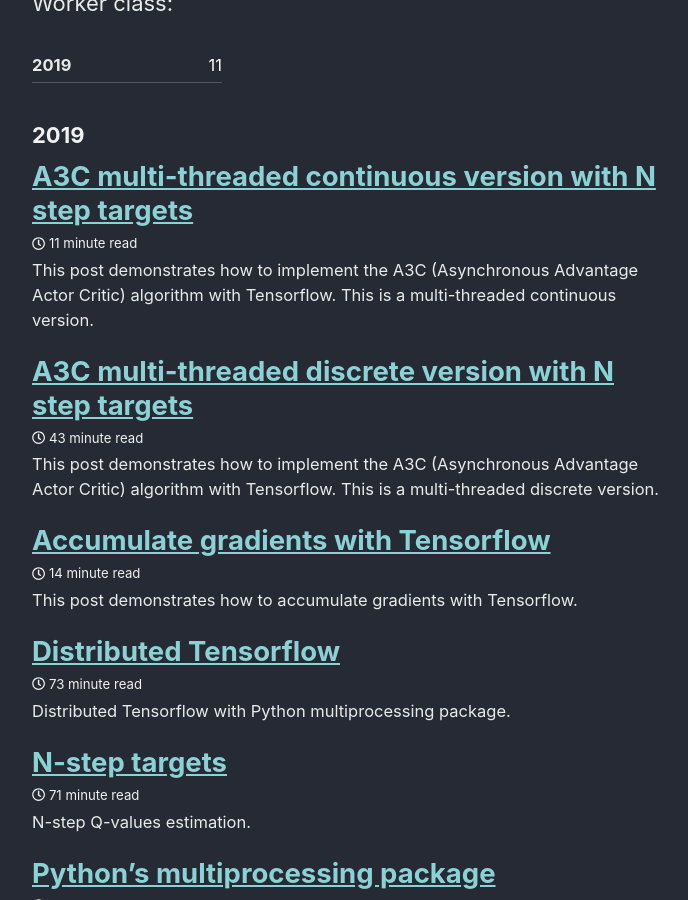
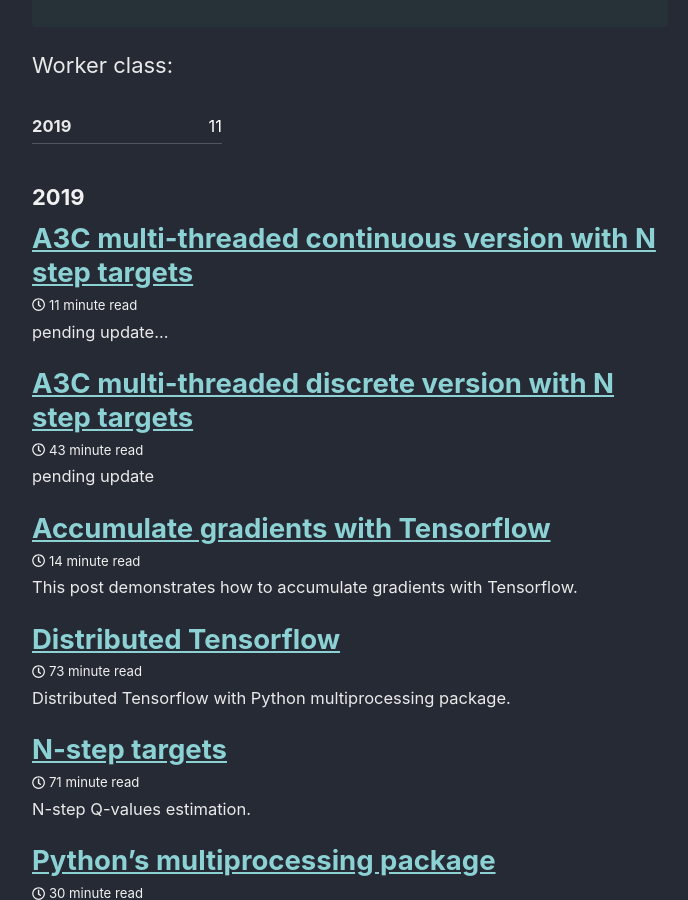
Before and after one commit to ChuaCheowHuan/ChuaCheowHuan.github.io, a Jekyll site: the page built from _posts/2019-06-14-A3C_cont_thread_nStep.md, in a window 1280 px wide and 900 px high, scrolled down 1142 px. Shown: the whole window, without its empty margins (290-978 px from the left). Built offline with Jekyll 4.4.1, drawn with Linux system fonts in a browser that asks for light colours; cached includes are drawn as plain includes; comment, search, counter and statistics services are not loaded.

```diff
--- a/_posts/2019-06-13-A3C_disc_thread_nStep.md
+++ b/_posts/2019-06-13-A3C_disc_thread_nStep.md
@@ -4,6 +4,8 @@
 title: A3C multi-threaded discrete version with N step targets
 
 ---
+pending update
+
 This post demonstrates how to implement the A3C (Asynchronous Advantage Actor Critic) algorithm with Tensorflow. This is a multi-threaded discrete version.
 
 N-step returns are used as critic's targets.
--- a/_posts/2019-06-14-A3C_cont_thread_nStep.md
+++ b/_posts/2019-06-14-A3C_cont_thread_nStep.md
@@ -4,6 +4,8 @@
 title: A3C multi-threaded continuous version with N step targets
 
 ---
+pending update...
+
 This post demonstrates how to implement the A3C (Asynchronous Advantage Actor Critic) algorithm with Tensorflow. This is a multi-threaded continuous version.
 
 N-step returns are used as critic's targets.
```
